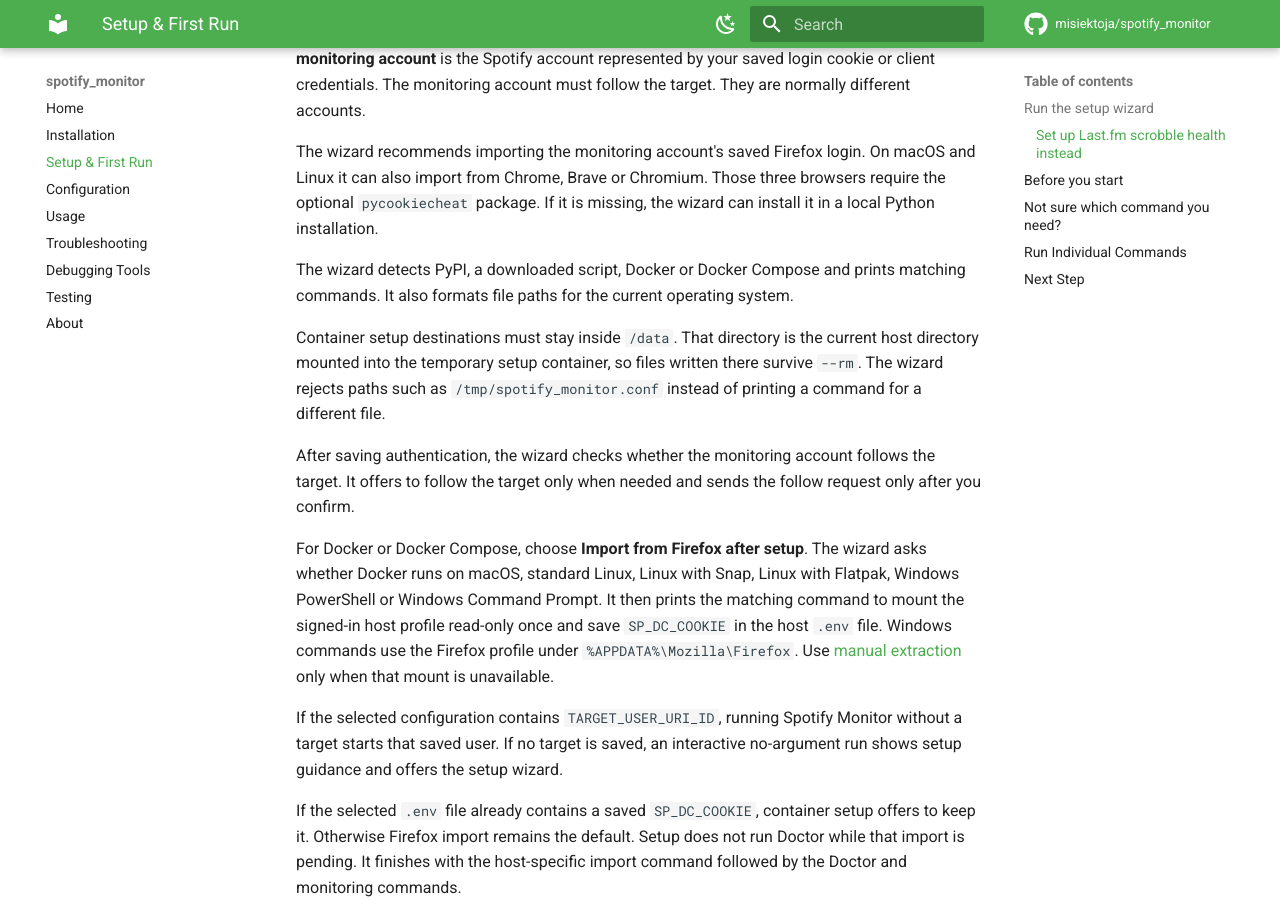
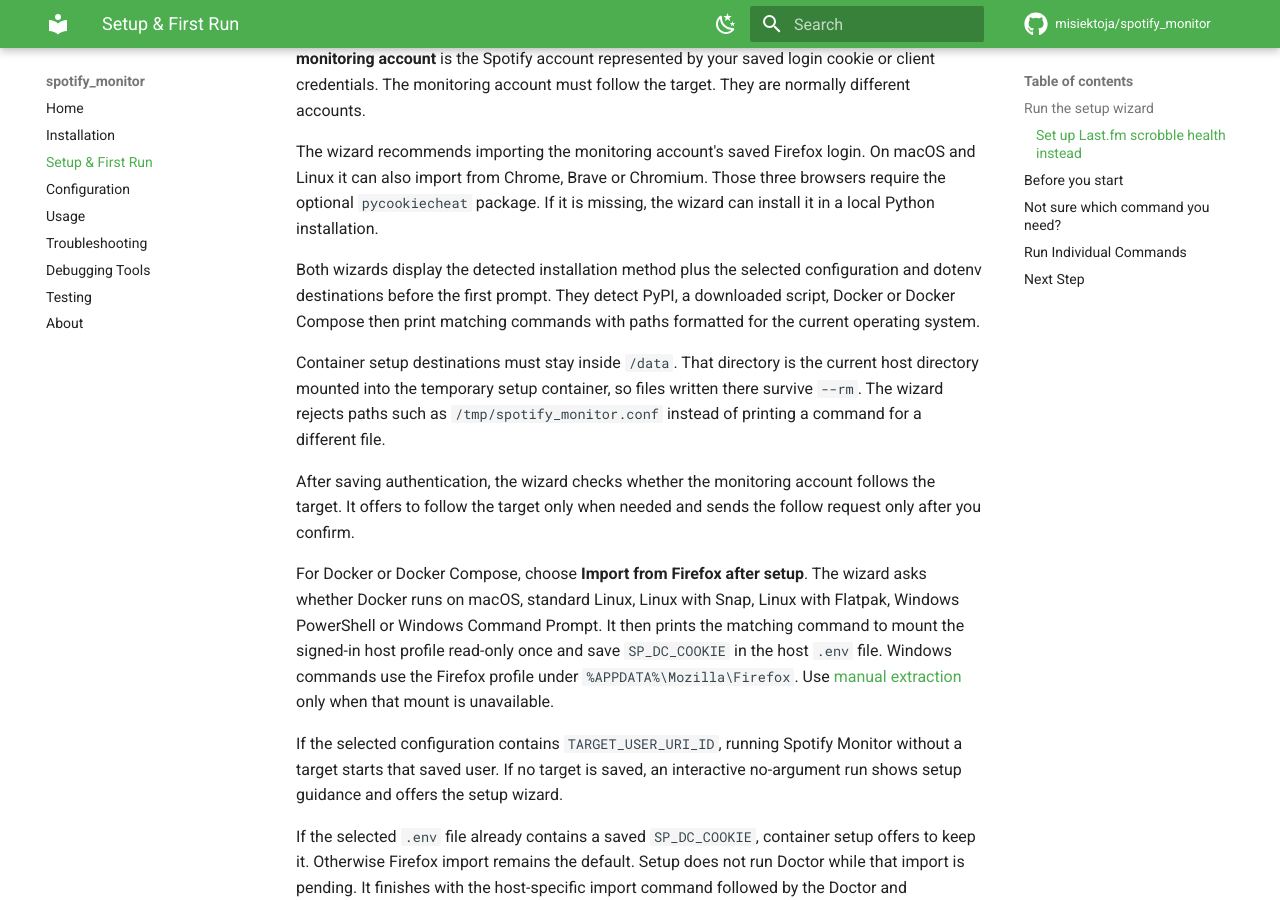
Before and after one commit to misiektoja/spotify_monitor, an MkDocs documentation site: the page built from docs/setup-and-first-run.md, in a window 1280 px wide and 900 px high, scrolled down 2544 px. Built offline with MkDocs 1.6.1 and Material for MkDocs 9.7.7, drawn with Linux system fonts in a browser that asks for light colours; comment, search, counter and statistics services are not loaded.

Commit message:
docs(setup): document consistent wizard context

```diff
--- a/docs/setup-and-first-run.md
+++ b/docs/setup-and-first-run.md
@@ -98,7 +98,7 @@
 
 The wizard recommends importing the monitoring account's saved Firefox login. On macOS and Linux it can also import from Chrome, Brave or Chromium. Those three browsers require the optional `pycookiecheat` package. If it is missing, the wizard can install it in a local Python installation.
 
-The wizard detects PyPI, a downloaded script, Docker or Docker Compose and prints matching commands. It also formats file paths for the current operating system.
+Both wizards display the detected installation method plus the selected configuration and dotenv destinations before the first prompt. They detect PyPI, a downloaded script, Docker or Docker Compose then print matching commands with paths formatted for the current operating system.
 
 Container setup destinations must stay inside `/data`. That directory is the current host directory mounted into the temporary setup container, so files written there survive `--rm`. The wizard rejects paths such as `/tmp/spotify_monitor.conf` instead of printing a command for a different file.
 
```
